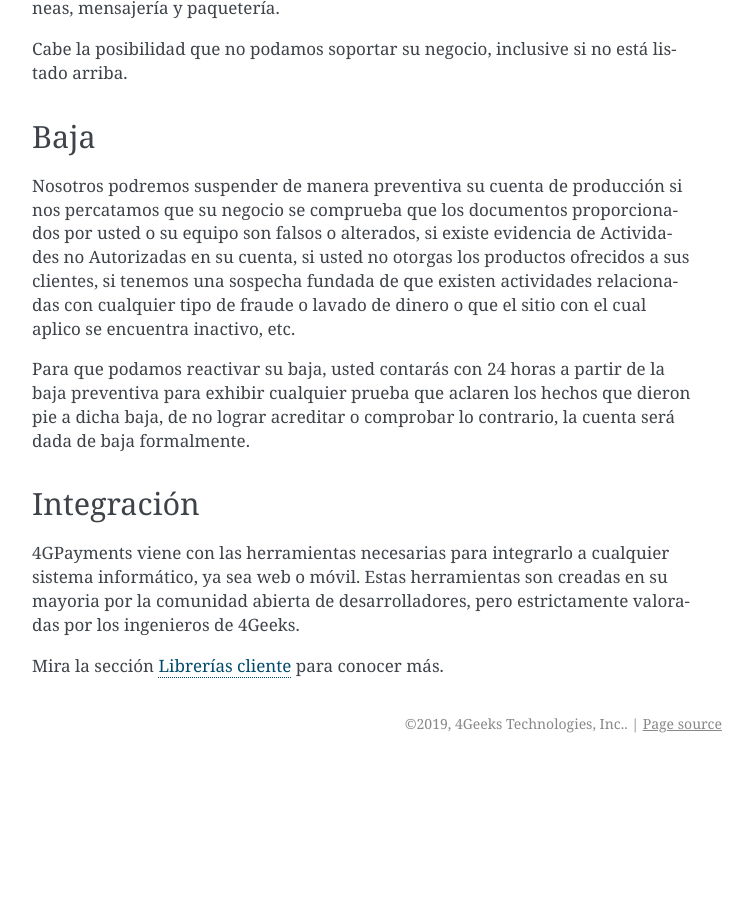
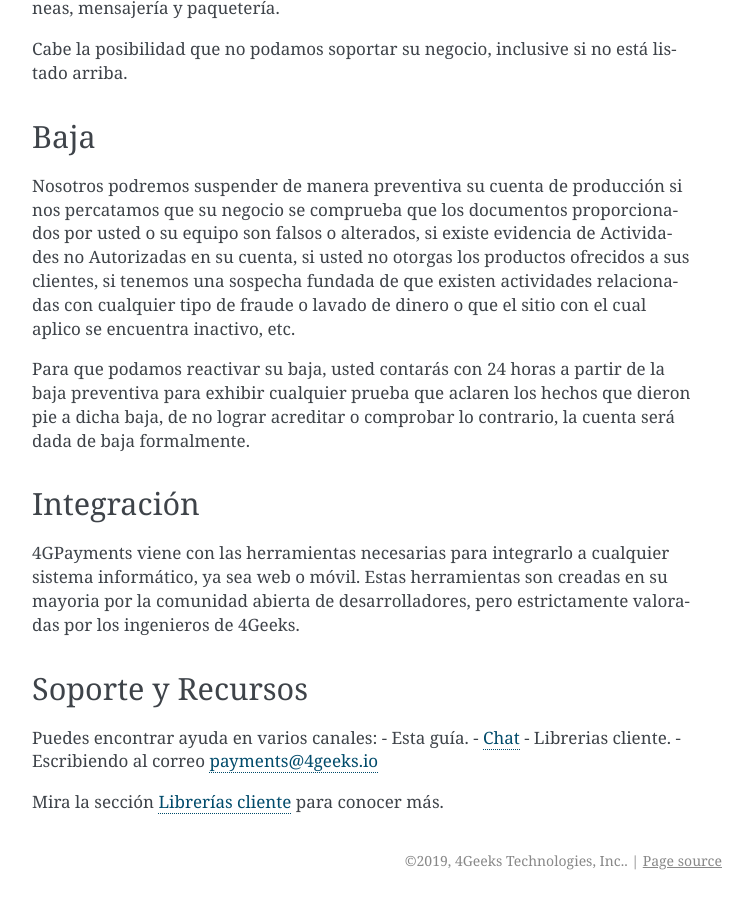
Before and after one commit to ArivazhaganArul/gpayments-support, a Sphinx documentation site: the page built from source/iniciar.rst, in a window 1280 px wide and 900 px high, scrolled down 3122 px. Shown: the whole window, without its empty margins (388-1141 px from the left). Built offline with Sphinx 7.4.7, drawn with Linux system fonts in a browser that asks for light colours; before the commit the page ends 3885 px from its top, so only the background shows below that.

Commit message:
Update iniciar.rst

```diff
--- a/source/iniciar.rst
+++ b/source/iniciar.rst
@@ -81,4 +81,12 @@
 -----------
 4GPayments viene con las herramientas necesarias para integrarlo a cualquier sistema informático, ya sea web o móvil. Estas herramientas son creadas en su mayoria por la comunidad abierta de desarrolladores, pero estrictamente valoradas por los ingenieros de 4Geeks.
 
+Soporte y Recursos
+-----------
+Puedes encontrar ayuda en varios canales:
+- Esta guía.
+- `Chat <https://gitter.im/4GeeksDev/4gpayments>`_
+- Librerias cliente.
+- Escribiendo al correo payments@4geeks.io
+
 Mira la sección `Librerías cliente <http://gpayments-support.readthedocs.io/es/latest/libreria.html>`_ para conocer más.
```
